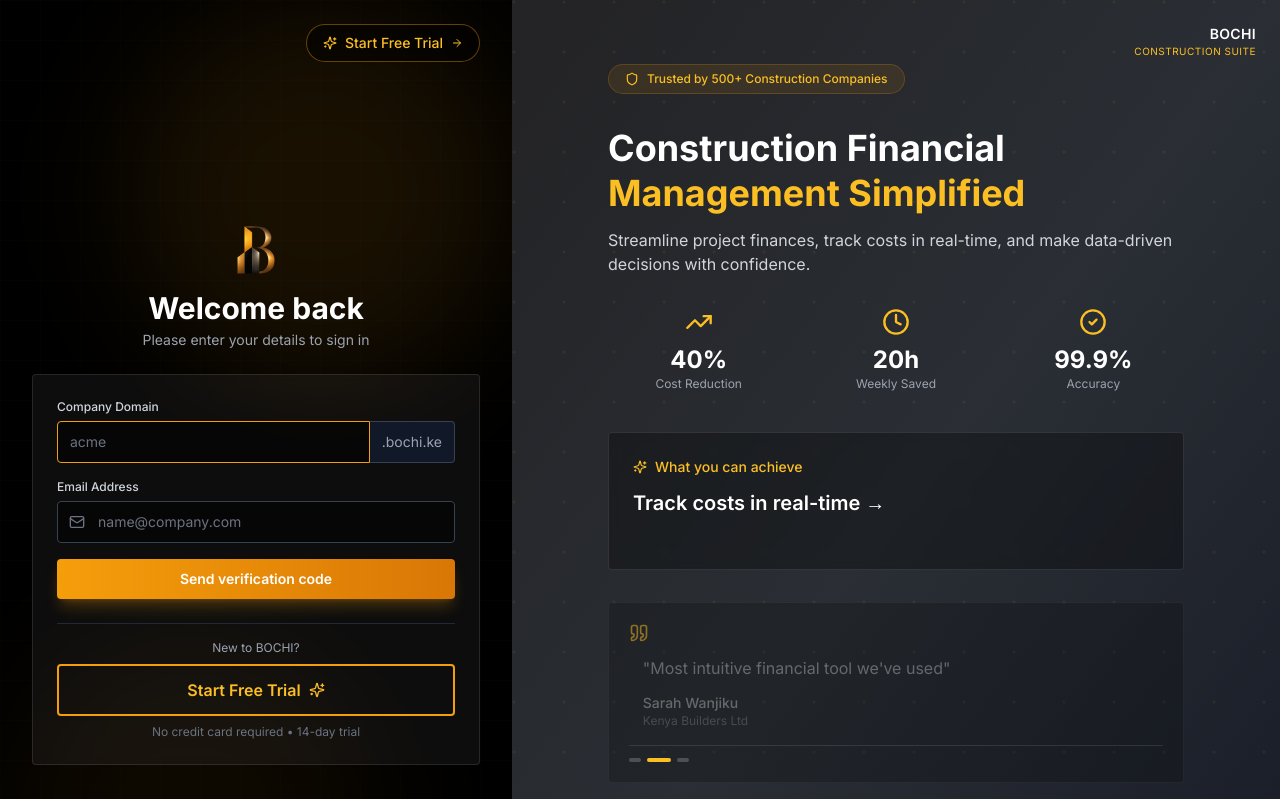
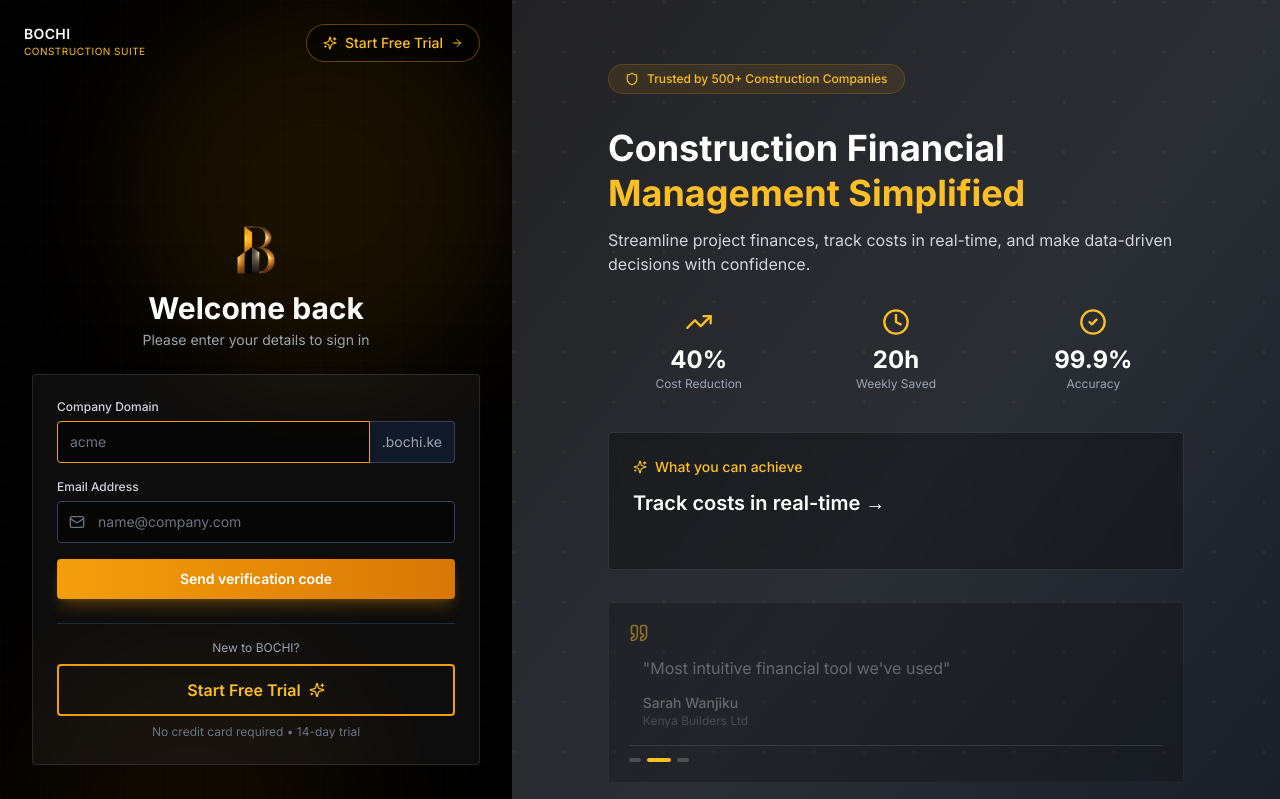
Before and after one commit to fedlimited/buildify, a React (Vite) app in the folder frontend/: page /login in a window 1280 px wide. Shown: the top 799 px of the page. Built offline with nearby package versions, Linux system fonts and the light colour scheme; the HTML template or start-up script is replaced by a standard one.

Commit message:
Login page: Remove BOCHI branding from right side, keep only top left

```diff
--- a/frontend/src/pages/Login.tsx
+++ b/frontend/src/pages/Login.tsx
@@ -152,6 +152,16 @@
     <div className="min-h-screen flex">
       {/* LEFT SIDE - OTP Login */}
       <div className="w-full lg:w-2/5 bg-black flex flex-col relative overflow-hidden min-h-screen">
+
+{/* Top Left Branding */}
+<div className="absolute top-6 left-6 z-20">
+  <div className="text-left">
+    <p className="text-white text-sm font-semibold tracking-wide">BOCHI</p>
+    <p className="text-amber-400 text-[10px] tracking-wider">CONSTRUCTION SUITE</p>
+  </div>
+</div>
+
+
         <div className="absolute inset-0 opacity-5">
           <svg width="100%" height="100%" xmlns="http://www.w3.org/2000/svg">
             <defs>
@@ -351,16 +361,6 @@
       {/* RIGHT SIDE - Hero Section */}
 
       <div className="hidden lg:flex lg:w-3/5 bg-gradient-to-br from-gray-900 via-gray-800 to-gray-900 relative overflow-hidden min-h-screen">
-{/* Top Right Branding */}
-<div className="absolute top-6 right-6 z-20">
-  <div className="text-right">
-    <p className="text-white text-sm font-semibold tracking-wide">BOCHI</p>
-    <p className="text-amber-400 text-[10px] tracking-wider">CONSTRUCTION SUITE</p>
-  </div>
-</div>
-
-
-
 
         <div className="absolute inset-0">
           <svg width="100%" height="100%" xmlns="http://www.w3.org/2000/svg">
```
